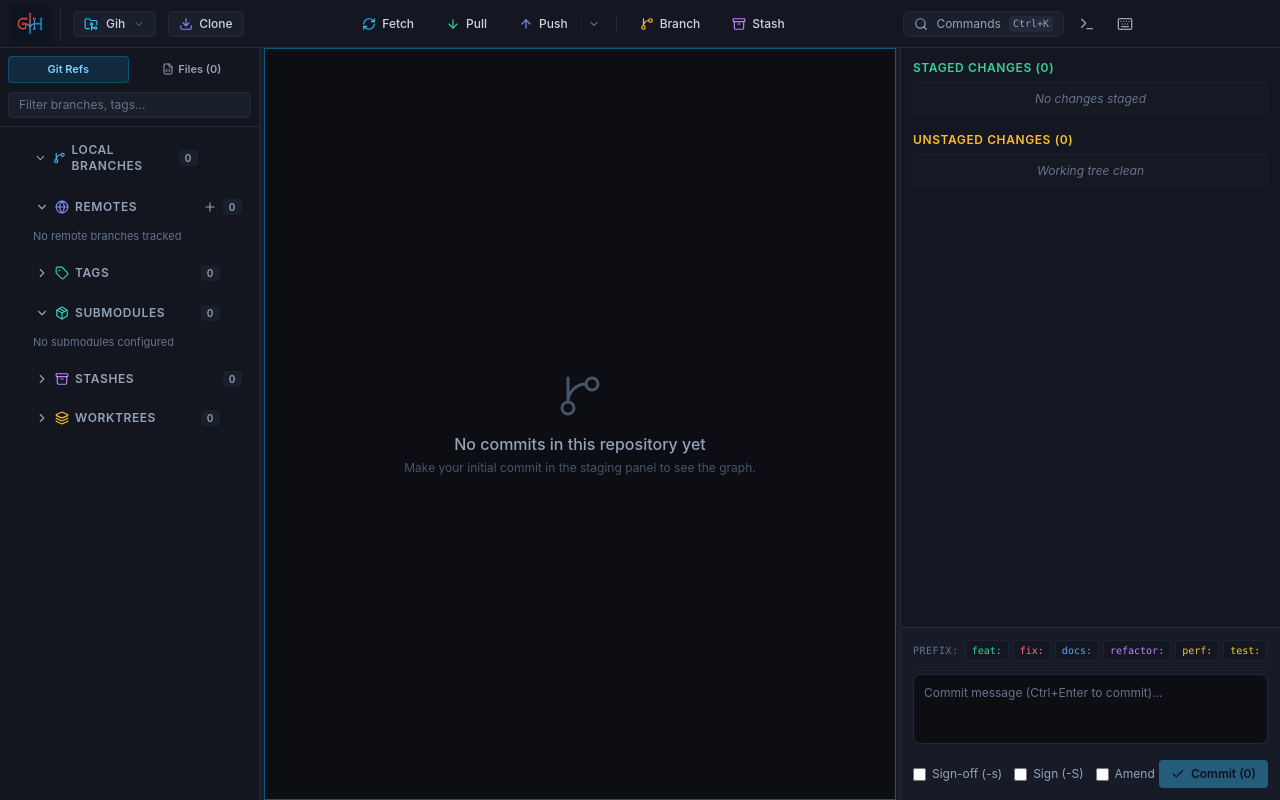
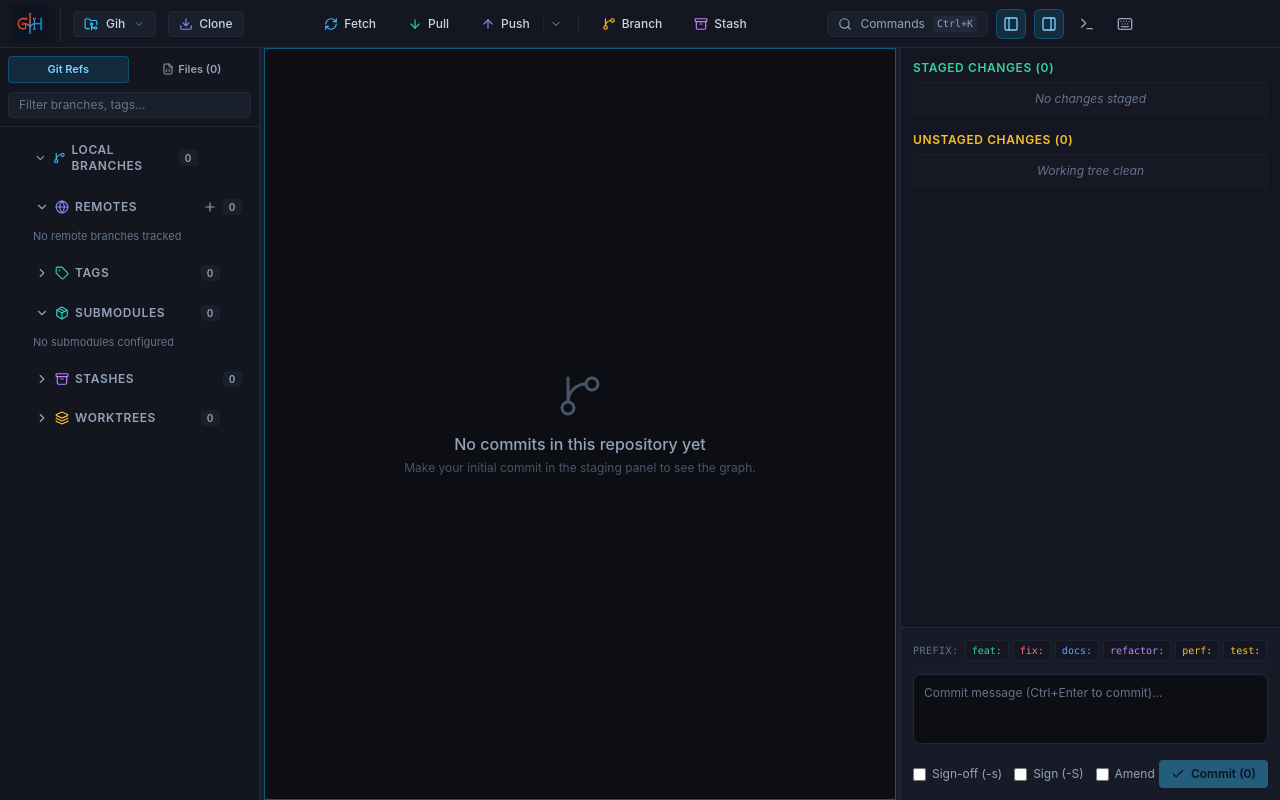
Before and after one commit to Anames-dex/Gih, a React (Vite) app: page / in a window 1280 px wide. Built offline with nearby package versions, Linux system fonts and the light colour scheme.

Commit message:
feat(layout): add collapsible Sidebar and Staging panels

```diff
--- a/src/renderer/App.tsx
+++ b/src/renderer/App.tsx
@@ -79,6 +79,8 @@ export const App: React.FC = () => {
   const [remoteInfo, setRemoteInfo] = useState<RemoteProviderInfo | null>(null)
   const [activePane, setActivePane] = useState<'sidebar' | 'graph' | 'staging' | 'terminal'>('graph')
   const [isTerminalOpen, setIsTerminalOpen] = useState(false)
+  const [isSidebarCollapsed, setIsSidebarCollapsed] = useState(false)
+  const [isStagingCollapsed, setIsStagingCollapsed] = useState(false)
   const [isCommandPaletteOpen, setIsCommandPaletteOpen] = useState(false)
   const [isRebaseModalOpen, setIsRebaseModalOpen] = useState(false)
   const [rebaseTargetCommit, setRebaseTargetCommit] = useState<GitCommit | null>(null)
@@ -1691,6 +1693,10 @@ export const App: React.FC = () => {
         isPulling={isPulling}
         isPushing={isPushing}
         isStashing={isStashing}
+        isSidebarCollapsed={isSidebarCollapsed}
+        isStagingCollapsed={isStagingCollapsed}
+        onToggleSidebar={() => setIsSidebarCollapsed((p) => !p)}
+        onToggleStaging={() => setIsStagingCollapsed((p) => !p)}
       />
 
       {/* In-Progress Git Operation HUD Banner (Rebase / Merge / Cherry-Pick / Bisect) */}
@@ -1857,9 +1863,13 @@ export const App: React.FC = () => {
       ) : (
         <div className="flex-1 flex overflow-hidden relative">
           <div
-            className={`h-full flex shrink-0 relative transition-all ${
+            className={
+              isSidebarCollapsed
+                ? 'hidden'
+                : `h-full flex shrink-0 relative transition-all ${
                     activePane === 'sidebar' ? 'ring-1 ring-inset ring-sky-500/50' : ''
-            }`}
+                  }`
+            }
             onMouseDown={() => setActivePane('sidebar')}
           >
             <Sidebar
@@ -1900,6 +1910,7 @@ export const App: React.FC = () => {
           </div>
 
           {/* Drag Splitter: Sidebar -> Graph */}
+          {!isSidebarCollapsed && (
             <div
               onMouseDown={() => {
                 isDraggingSidebar.current = true
@@ -1908,6 +1919,7 @@ export const App: React.FC = () => {
               className="w-1 hover:w-1.5 z-20 cursor-col-resize hover:bg-brand active:bg-brand transition-colors bg-surface-border/60 select-none shrink-0"
               title="Drag to resize sidebar"
             />
+          )}
 
           <main
             className={`flex-1 flex flex-col overflow-hidden relative transition-all ${
@@ -2016,6 +2028,7 @@ export const App: React.FC = () => {
           </main>
 
           {/* Drag Splitter: Graph -> Staging */}
+          {!isStagingCollapsed && (
             <div
               onMouseDown={() => {
                 isDraggingStaging.current = true
@@ -2024,11 +2037,16 @@ export const App: React.FC = () => {
               className="w-1 hover:w-1.5 z-20 cursor-col-resize hover:bg-brand active:bg-brand transition-colors bg-surface-border/60 select-none shrink-0"
               title="Drag to resize staging panel"
             />
+          )}
 
           <div
-            className={`h-full flex shrink-0 relative transition-all ${
+            className={
+              isStagingCollapsed
+                ? 'hidden'
+                : `h-full flex shrink-0 relative transition-all ${
                     activePane === 'staging' ? 'ring-1 ring-inset ring-sky-500/50' : ''
-            }`}
+                  }`
+            }
             onMouseDown={() => setActivePane('staging')}
           >
             <StagingArea
--- a/src/renderer/components/layout/AppHeader.tsx
+++ b/src/renderer/components/layout/AppHeader.tsx
@@ -21,7 +21,9 @@ import {
   X,
   Keyboard,
   Check,
-  Plus
+  Plus,
+  PanelLeft,
+  PanelRight
 } from 'lucide-react'
 
 interface AppHeaderProps {
@@ -49,6 +51,10 @@ interface AppHeaderProps {
   isPulling?: boolean
   isPushing?: boolean
   isStashing?: boolean
+  isSidebarCollapsed?: boolean
+  isStagingCollapsed?: boolean
+  onToggleSidebar?: () => void
+  onToggleStaging?: () => void
 }
 
 export const AppHeader: React.FC<AppHeaderProps> = ({
@@ -76,6 +82,10 @@ export const AppHeader: React.FC<AppHeaderProps> = ({
   isPulling = false,
   isPushing = false,
   isStashing = false,
+  isSidebarCollapsed = false,
+  isStagingCollapsed = false,
+  onToggleSidebar,
+  onToggleStaging,
 }) => {
   const [isPushMenuOpen, setIsPushMenuOpen] = useState(false)
   const [isRepoMenuOpen, setIsRepoMenuOpen] = useState(false)
@@ -469,10 +479,40 @@ export const AppHeader: React.FC<AppHeaderProps> = ({
           </kbd>
         </button>
 
+        {onToggleSidebar && (
+          <button
+            type="button"
+            onClick={onToggleSidebar}
+            className={`p-1.5 rounded-md active:scale-95 transition-all border ${
+              !isSidebarCollapsed
+                ? 'bg-sky-500/15 text-sky-300 border-sky-500/30'
+                : 'text-slate-400 hover:text-white hover:bg-surface-hover border-transparent hover:border-surface-border/50'
+            }`}
+            title={isSidebarCollapsed ? 'Show Sidebar (Branches & Files)' : 'Minimize Sidebar'}
+          >
+            <PanelLeft className="w-4 h-4" />
+          </button>
+        )}
+
+        {onToggleStaging && (
+          <button
+            type="button"
+            onClick={onToggleStaging}
+            className={`p-1.5 rounded-md active:scale-95 transition-all border ${
+              !isStagingCollapsed
+                ? 'bg-sky-500/15 text-sky-300 border-sky-500/30'
+                : 'text-slate-400 hover:text-white hover:bg-surface-hover border-transparent hover:border-surface-border/50'
+            }`}
+            title={isStagingCollapsed ? 'Show Staging & Inspector Panel' : 'Minimize Staging & Inspector Panel'}
+          >
+            <PanelRight className="w-4 h-4" />
+          </button>
+        )}
+
         <button
           onClick={onToggleTerminal}
           className="p-1.5 rounded-md hover:bg-surface-hover active:scale-95 text-slate-400 hover:text-white transition-all border border-transparent hover:border-surface-border/50"
-          title="Toggle Terminal & Visual Shell"
+          title="Toggle Terminal & Visual Shell (Ctrl+J)"
         >
           <Terminal className="w-4 h-4 text-slate-400" />
         </button>
```
Lines whose indentation alone changed are shown as unchanged.
